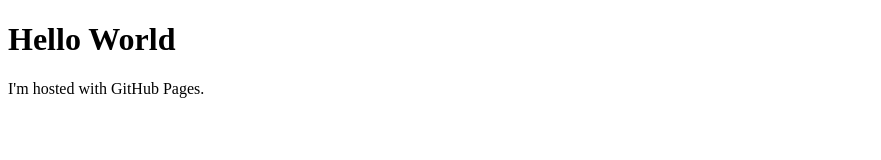
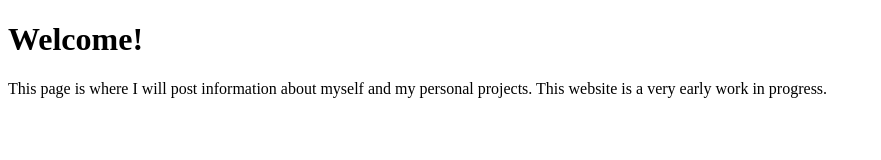
Before and after one commit to owenhaiar/owenhaiar.github.io, a plain HTML site: page index.html in a window 1280 px wide. Shown: the whole page, without its empty margins (0-881 px from the left). Drawn offline with Linux system fonts and the light colour scheme.

Commit message:
Update index.html

```diff
--- a/index.html
+++ b/index.html
@@ -1,7 +1,7 @@
 <!DOCTYPE html>
 <html>
 <body>
-<h1>Hello World</h1>
-<p>I'm hosted with GitHub Pages.</p>
+<h1>Welcome!</h1>
+<p>This page is where I will post information about myself and my personal projects. This website is a very early work in progress.</p>
 </body>
 </html>
```
